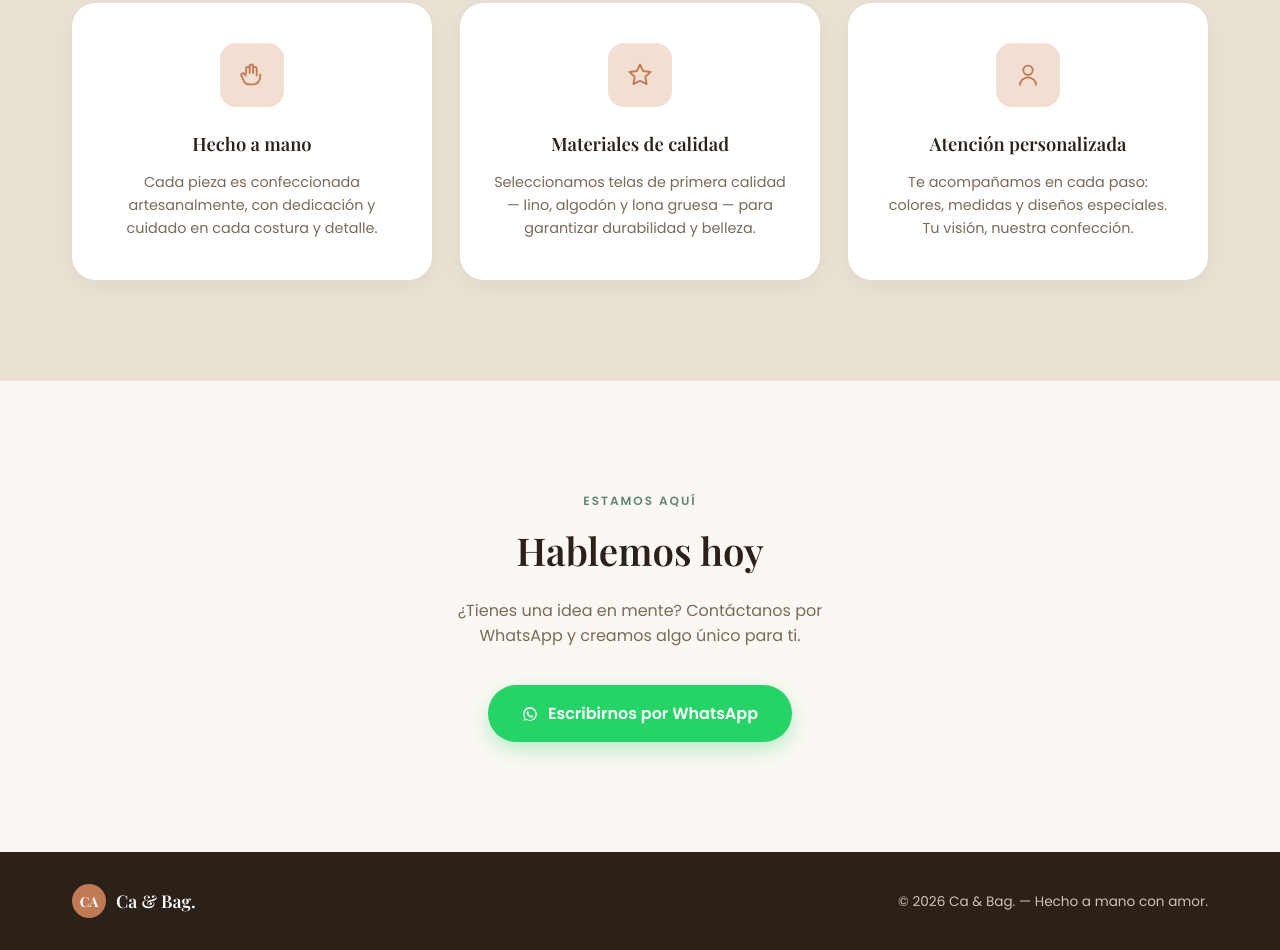
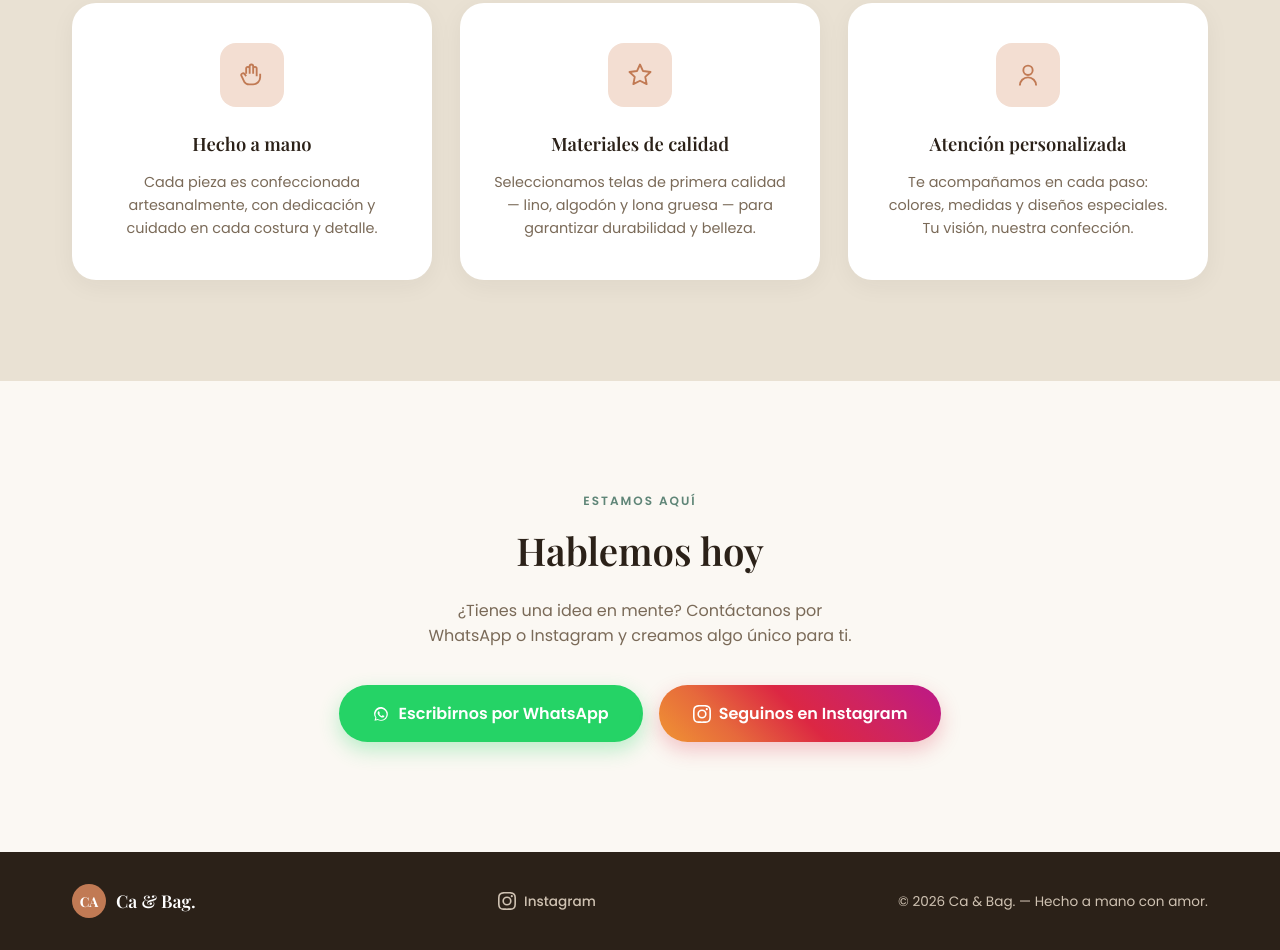
Before and after one commit to maticoppes/cabag_storeDefinitiva, a plain HTML site: page cabag_store/index.html in a window 1280 px wide. Shown: the part 2418-3368 px from the top of the page. Drawn offline with nearby package versions, Linux system fonts and the light colour scheme; a script that the page names is missing; a web font is replaced by a local one.

Commit message:
Login corregido. WhatsApp configurado. Instagram agregado. .gitignore. Estilos del login. Integración Supabase/Storage funcionando.

```diff
--- a/cabag_store/assets/css/admin.css
+++ b/cabag_store/assets/css/admin.css
@@ -38,6 +38,7 @@ body.admin-body{ background: var(--sand); }
 .field{ margin-bottom: 18px; }
 .field label{ display: block; font-size: .85rem; font-weight: 600; margin-bottom: 6px; }
 .field input[type="text"],
+.field input[type="email"],
 .field input[type="password"],
 .field input[type="number"],
 .field select,
--- a/cabag_store/assets/css/base.css
+++ b/cabag_store/assets/css/base.css
@@ -96,11 +96,29 @@ button{ font-family: inherit; cursor:pointer; border:none; background:none; }
   box-shadow: 0 8px 20px rgba(37,211,102,.3);
 }
 .btn-whatsapp:hover{ background: var(--whatsapp-dark); }
+.btn-instagram{
+  background: linear-gradient(45deg, #f09433 0%, #e6683c 25%, #dc2743 50%, #cc2366 75%, #bc1888 100%);
+  color: #fff;
+  padding: 12px 22px;
+  box-shadow: 0 8px 20px rgba(220,39,67,.25);
+}
+.btn-instagram:hover{
+  opacity: .92;
+  box-shadow: 0 10px 24px rgba(220,39,67,.35);
+}
+.contact-actions{
+  display: flex;
+  align-items: center;
+  justify-content: center;
+  gap: 16px;
+  flex-wrap: wrap;
+}
 .btn-lg{ padding: 16px 34px; font-size: 1rem; margin-top: 8px; }
 .btn-sm{ padding: 8px 16px; font-size: .82rem; }
 .btn-block{ width:100%; justify-content:center; }
 .btn:disabled, .btn.is-disabled{ opacity:.5; pointer-events:none; }
 .icon-wa{ width: 18px; height: 18px; }
+.icon-ig{ width: 18px; height: 18px; }
 
 /* ===== HEADER ===== */
 .site-header{
@@ -154,6 +172,26 @@ button{ font-family: inherit; cursor:pointer; border:none; background:none; }
   font-size:.85rem;
 }
 .footer-inner .logo-text{ color:#fff; }
+.footer-links{
+  display:flex;
+  align-items:center;
+  gap: 16px;
+}
+.footer-social-link{
+  display:inline-flex;
+  align-items:center;
+  gap: 8px;
+  color: #cfc2b2;
+  transition: color .2s ease;
+  font-weight: 500;
+}
+.footer-social-link:hover{
+  color: #fff;
+}
+.footer-social-link svg{
+  width: 18px;
+  height: 18px;
+}
 
 /* ===== FLOATING BUTTONS ===== */
 .float-btn{
--- a/cabag_store/assets/js/config.js
+++ b/cabag_store/assets/js/config.js
@@ -6,7 +6,7 @@
 
 export const CONFIG = {
   WHATSAPP_NUMBER: "+543447467921",
-  INSTAGRAM_URL: "https://www.instagram.com/cabag_store?igsi=MTU5aWw1czg4ODRhMg==",
+  INSTAGRAM_URL: "https://www.instagram.com/cabag_store/",
   STORAGE_PREFIX: "cabag_store",
   CATEGORIES: ["Bolsos", "Materas", "Cartucheras", "Neceseres", "Accesorios"],
   ADMIN_SESSION_MINUTES: 60,
--- a/cabag_store/assets/js/public/catalog.js
+++ b/cabag_store/assets/js/public/catalog.js
@@ -22,6 +22,14 @@ function initWhatsappLinks() {
   const waUrl = `https://wa.me/${CONFIG.WHATSAPP_NUMBER}`;
   qsa(".btn-whatsapp, .float-wa").forEach((el) => {
     el.href = waUrl;
+  });
+}
+
+function initInstagramLinks() {
+  const igUrl = CONFIG.INSTAGRAM_URL;
+  if (!igUrl) return;
+  qsa(".btn-instagram, .footer-ig").forEach((el) => {
+    el.href = igUrl;
   });
 }
 
@@ -50,6 +58,7 @@ function initSearch() {
 
 async function init() {
   initWhatsappLinks();
+  initInstagramLinks();
   grid.innerHTML = skeletonCardsHtml(8);
   initFilters();
   initSearch();
--- a/cabag_store/index.html
+++ b/cabag_store/index.html
@@ -118,11 +118,17 @@
   <div class="container">
     <p class="eyebrow">Estamos aquí</p>
     <h2>Hablemos hoy</h2>
-    <p class="contact-desc">¿Tienes una idea en mente? Contáctanos por WhatsApp y creamos algo único para ti.</p>
-    <a href="#" target="_blank" class="btn btn-whatsapp btn-lg">
-      <svg viewBox="0 0 24 24" class="icon-wa" aria-hidden="true"><path fill="currentColor" d="M17.6 6.32A8.86 8.86 0 0 0 3.1 16.75L2 21l4.36-1.14a8.85 8.85 0 0 0 4.24 1.08h.01a8.86 8.86 0 0 0 6.99-14.62Zm-6.99 13.6h-.01a7.35 7.35 0 0 1-3.75-1.03l-.27-.16-2.59.68.69-2.53-.18-.26a7.36 7.36 0 1 1 6.11 3.3Zm4.04-5.5c-.22-.11-1.31-.65-1.51-.72-.2-.07-.35-.11-.5.11-.15.22-.57.72-.7.87-.13.15-.26.16-.48.05-.22-.11-.94-.35-1.79-1.1a6.7 6.7 0 0 1-1.24-1.54c-.13-.22-.01-.34.1-.45.1-.1.22-.26.33-.39.11-.13.15-.22.22-.37.07-.15.04-.28-.02-.39-.07-.11-.5-1.2-.68-1.64-.18-.43-.36-.37-.5-.38h-.42c-.15 0-.39.05-.59.28-.2.22-.77.75-.77 1.83s.79 2.13.9 2.28c.11.15 1.55 2.37 3.76 3.32.53.23.94.36 1.26.47.53.17 1 .14 1.38.09.42-.06 1.31-.53 1.49-1.05.19-.51.19-.95.13-1.05-.06-.09-.2-.15-.42-.26Z"/></svg>
-      Escribirnos por WhatsApp
-    </a>
+    <p class="contact-desc">¿Tienes una idea en mente? Contáctanos por WhatsApp o Instagram y creamos algo único para ti.</p>
+    <div class="contact-actions">
+      <a href="#" target="_blank" rel="noopener noreferrer" class="btn btn-whatsapp btn-lg">
+        <svg viewBox="0 0 24 24" class="icon-wa" aria-hidden="true"><path fill="currentColor" d="M17.6 6.32A8.86 8.86 0 0 0 3.1 16.75L2 21l4.36-1.14a8.85 8.85 0 0 0 4.24 1.08h.01a8.86 8.86 0 0 0 6.99-14.62Zm-6.99 13.6h-.01a7.35 7.35 0 0 1-3.75-1.03l-.27-.16-2.59.68.69-2.53-.18-.26a7.36 7.36 0 1 1 6.11 3.3Zm4.04-5.5c-.22-.11-1.31-.65-1.51-.72-.2-.07-.35-.11-.5.11-.15.22-.57.72-.7.87-.13.15-.26.16-.48.05-.22-.11-.94-.35-1.79-1.1a6.7 6.7 0 0 1-1.24-1.54c-.13-.22-.01-.34.1-.45.1-.1.22-.26.33-.39.11-.13.15-.22.22-.37.07-.15.04-.28-.02-.39-.07-.11-.5-1.2-.68-1.64-.18-.43-.36-.37-.5-.38h-.42c-.15 0-.39.05-.59.28-.2.22-.77.75-.77 1.83s.79 2.13.9 2.28c.11.15 1.55 2.37 3.76 3.32.53.23.94.36 1.26.47.53.17 1 .14 1.38.09.42-.06 1.31-.53 1.49-1.05.19-.51.19-.95.13-1.05-.06-.09-.2-.15-.42-.26Z"/></svg>
+        Escribirnos por WhatsApp
+      </a>
+      <a href="#" target="_blank" rel="noopener noreferrer" class="btn btn-instagram btn-lg">
+        <svg viewBox="0 0 24 24" class="icon-ig" aria-hidden="true"><path fill="currentColor" d="M12 2.163c3.204 0 3.584.012 4.85.07 3.252.148 4.771 1.691 4.919 4.919.058 1.265.069 1.645.069 4.849 0 3.205-.012 3.584-.069 4.849-.149 3.225-1.664 4.771-4.919 4.919-1.266.058-1.644.07-4.85.07-3.204 0-3.584-.012-4.849-.07-3.26-.149-4.771-1.699-4.919-4.92-.058-1.265-.07-1.644-.07-4.849 0-3.204.013-3.583.07-4.849.149-3.227 1.664-4.771 4.919-4.919 1.266-.057 1.645-.069 4.849-.069ZM12 0C8.741 0 8.333.014 7.053.072 2.695.272.273 2.69.073 7.052.014 8.333 0 8.741 0 12c0 3.259.014 3.668.072 4.948.2 4.358 2.618 6.78 6.98 6.98 1.281.058 1.689.072 4.948.072 3.259 0 3.668-.014 4.948-.072 4.354-.2 6.782-2.618 6.979-6.98.059-1.28.073-1.689.073-4.948 0-3.259-.014-3.667-.072-4.947-.196-4.354-2.617-6.78-6.979-6.98C15.668.014 15.259 0 12 0Zm0 5.838a6.162 6.162 0 1 0 0 12.324 6.162 6.162 0 0 0 0-12.324ZM12 16a4 4 0 1 1 0-8 4 4 0 0 1 0 8Zm6.406-11.845a1.44 1.44 0 1 0 0 2.881 1.44 1.44 0 0 0 0-2.881Z"/></svg>
+        Seguinos en Instagram
+      </a>
+    </div>
   </div>
 </section>
 
@@ -133,6 +139,12 @@
       <span class="logo-badge">CA</span>
       <span class="logo-text">Ca &amp; Bag.</span>
     </a>
+    <div class="footer-links">
+      <a href="#" target="_blank" rel="noopener noreferrer" class="footer-social-link footer-ig" aria-label="Instagram">
+        <svg viewBox="0 0 24 24" class="icon-ig" aria-hidden="true"><path fill="currentColor" d="M12 2.163c3.204 0 3.584.012 4.85.07 3.252.148 4.771 1.691 4.919 4.919.058 1.265.069 1.645.069 4.849 0 3.205-.012 3.584-.069 4.849-.149 3.225-1.664 4.771-4.919 4.919-1.266.058-1.644.07-4.85.07-3.204 0-3.584-.012-4.849-.07-3.26-.149-4.771-1.699-4.919-4.92-.058-1.265-.07-1.644-.07-4.849 0-3.204.013-3.583.07-4.849.149-3.227 1.664-4.771 4.919-4.919 1.266-.057 1.645-.069 4.849-.069ZM12 0C8.741 0 8.333.014 7.053.072 2.695.272.273 2.69.073 7.052.014 8.333 0 8.741 0 12c0 3.259.014 3.668.072 4.948.2 4.358 2.618 6.78 6.98 6.98 1.281.058 1.689.072 4.948.072 3.259 0 3.668-.014 4.948-.072 4.354-.2 6.782-2.618 6.979-6.98.059-1.28.073-1.689.073-4.948 0-3.259-.014-3.667-.072-4.947-.196-4.354-2.617-6.78-6.979-6.98C15.668.014 15.259 0 12 0Zm0 5.838a6.162 6.162 0 1 0 0 12.324 6.162 6.162 0 0 0 0-12.324ZM12 16a4 4 0 1 1 0-8 4 4 0 0 1 0 8Zm6.406-11.845a1.44 1.44 0 1 0 0 2.881 1.44 1.44 0 0 0 0-2.881Z"/></svg>
+        <span>Instagram</span>
+      </a>
+    </div>
     <p>© 2026 Ca &amp; Bag. — Hecho a mano con amor.</p>
   </div>
 </footer>
```
Also changed, not shown: cabag_store/admin/login.html (+3 -3 lines), cabag_store/assets/js/public/product.js (+10 -1 lines), cabag_store/producto.html (+6 -0 lines), 1 other file.
